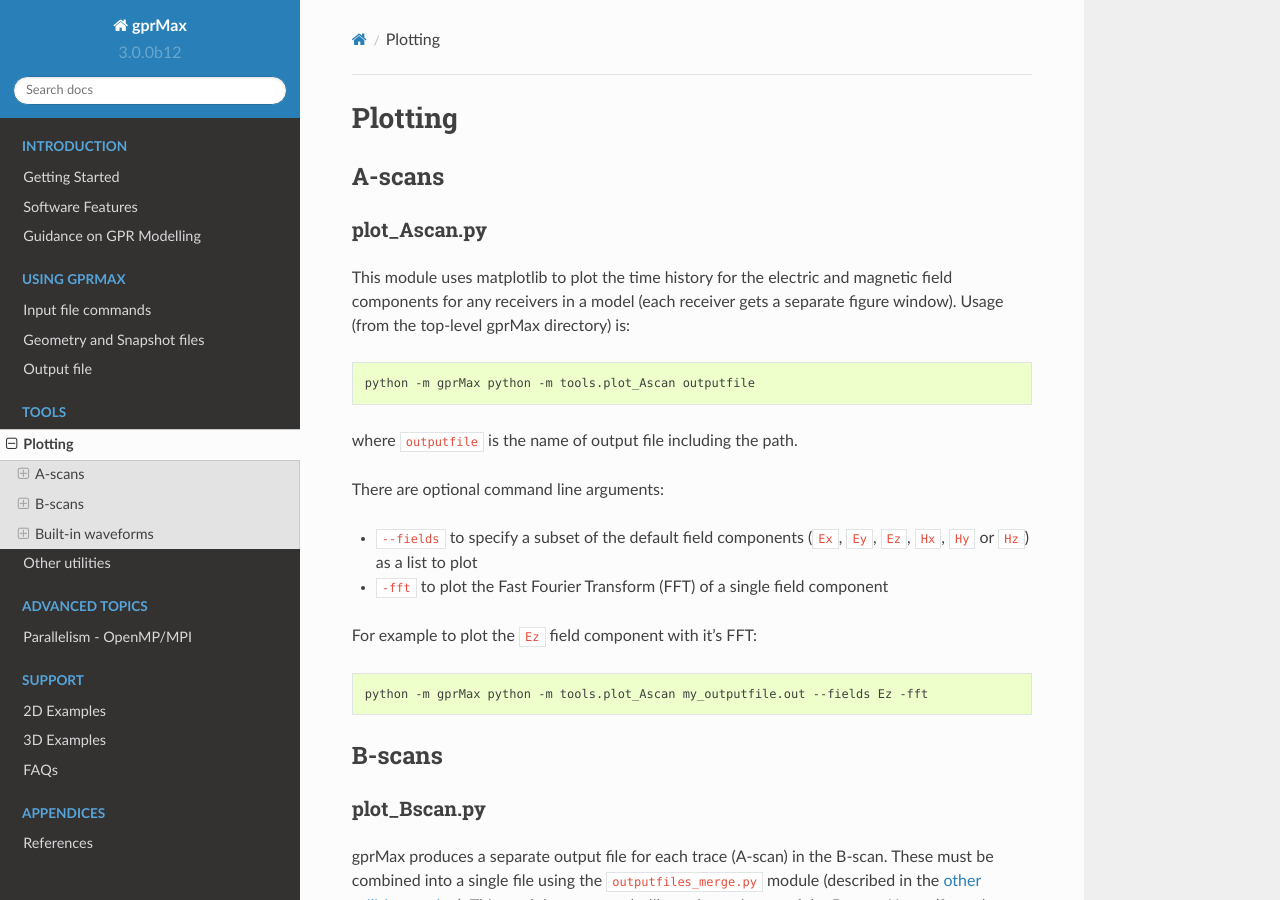
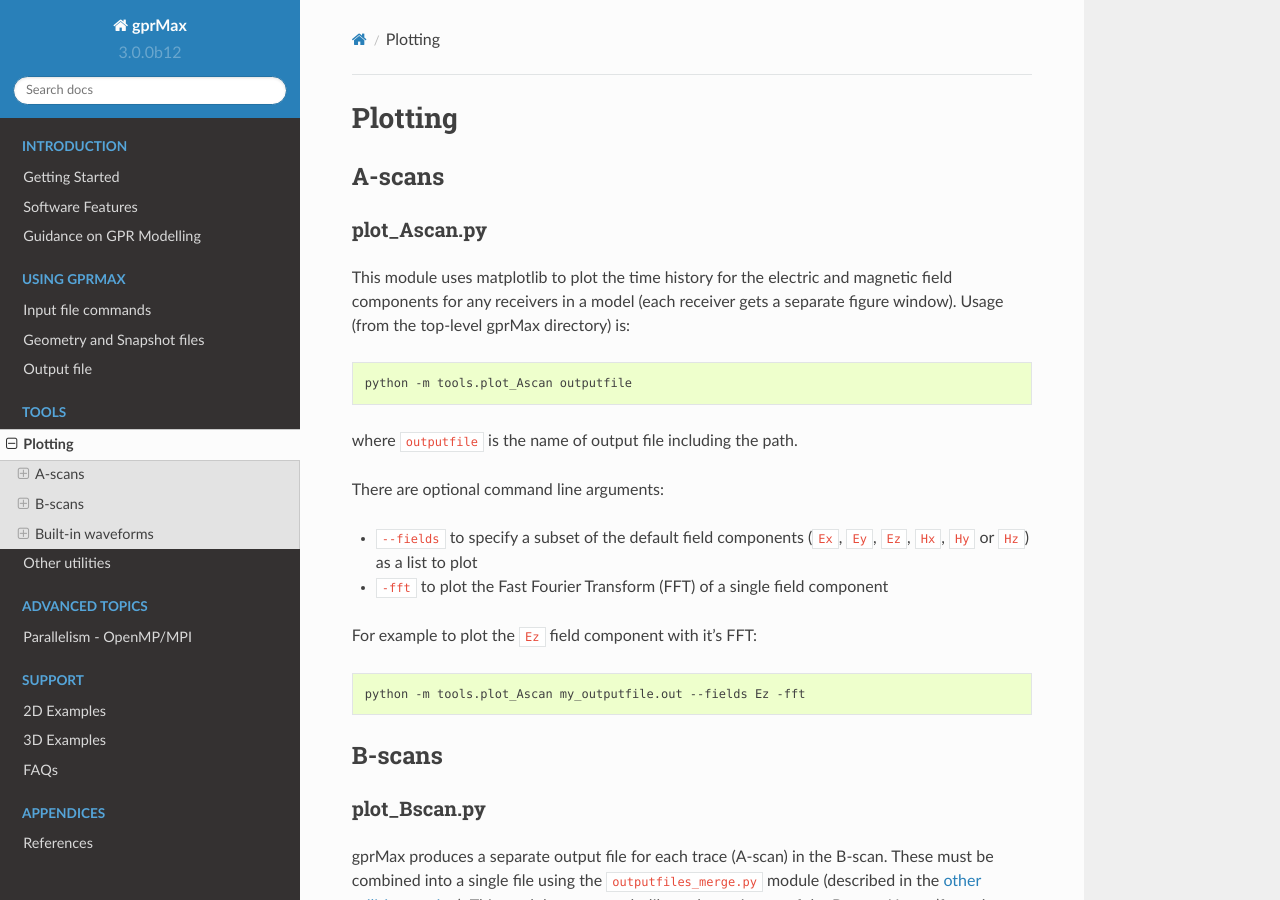
Before and after one commit to gprMax/gprMax, a Sphinx documentation site: the page built from docs/source/plotting.rst, in a window 1280 px wide and 900 px high. Built offline with Sphinx 7.4.7 and the Read the Docs theme 2.0.0, drawn with Linux system fonts in a browser that asks for light colours.

Commit message:
Corrected typos in plotting commands.

```diff
--- a/docs/source/plotting.rst
+++ b/docs/source/plotting.rst
@@ -15,7 +15,7 @@ This module uses matplotlib to plot the time history for the electric and magnet
 
 .. code-block:: none
 
-    python -m gprMax python -m tools.plot_Ascan outputfile
+    python -m tools.plot_Ascan outputfile
 
 where ``outputfile`` is the name of output file including the path.
 
@@ -28,7 +28,7 @@ For example to plot the ``Ez`` field component with it's FFT:
 
 .. code-block:: none
 
-    python -m gprMax python -m tools.plot_Ascan my_outputfile.out --fields Ez -fft
+    python -m tools.plot_Ascan my_outputfile.out --fields Ez -fft
 
 B-scans
 =======
```
